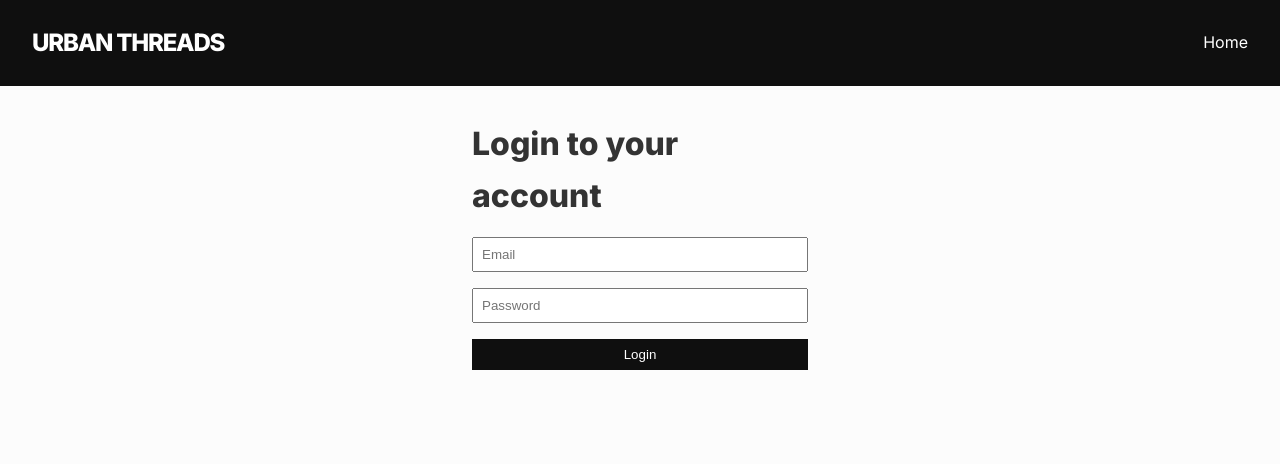
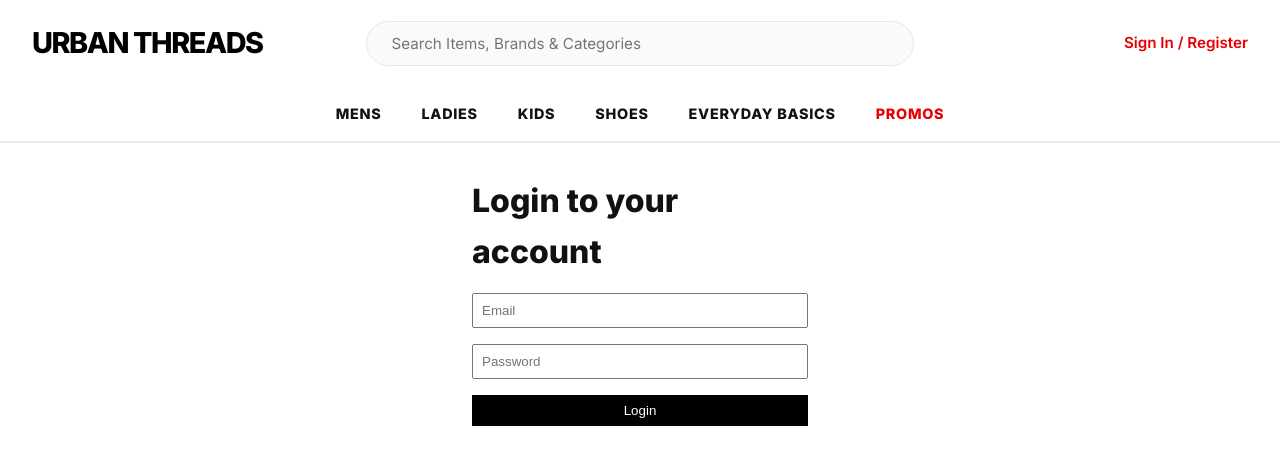
Before and after one commit to kilothejewel/Urban-Threads, a website with bundled scripts: page login.html in a window 1280 px wide. Built offline with nearby package versions, Linux system fonts and the light colour scheme; some packages are replaced by stand-ins of ours; no server answers.

Commit message:
feat: implement revamped storefront layout with global CSS, persistent navigation, and hero category grid

```diff
--- a/css/base.css
+++ b/css/base.css
@@ -1,10 +1,10 @@
 /* base.css - CSS Reset and Variables */
 
 :root {
-  --primary-color: #0f0f0f;
-  --text-color: #333333;
-  --bg-color: #fcfcfc;
-  --accent-color: #ff3e3e; /* A vibrant streetwear accent */
+  --primary-color: #000000;
+  --text-color: #111111;
+  --bg-color: #ffffff;
+  --accent-color: #e60000; /* Red like Mr Price logo */
   --font-family: 'Inter', sans-serif;
 }
 
--- a/css/layout.css
+++ b/css/layout.css
@@ -1,26 +1,64 @@
 /* layout.css - Header, Footer, and Grid Structures */
 
+.header-wrapper {
+  background-color: #fff;
+  border-bottom: 1px solid #eaeaea;
+  position: sticky;
+  top: 0;
+  z-index: 100;
+}
+
 .navbar {
-  display: flex;
-  justify-content: space-between;
+  display: grid;
+  grid-template-columns: 1fr 2fr 1fr;
   align-items: center;
-  padding: 1.5rem 2rem;
-  background-color: var(--primary-color);
-  color: #fff;
+  padding: 1.25rem 2rem;
+  background-color: #fff;
+  color: var(--text-color);
 }
 
 .navbar .logo {
-  font-weight: 800;
-  font-size: 1.5rem;
+  font-weight: 900;
+  font-size: 1.8rem;
   letter-spacing: -0.05em;
   text-transform: uppercase;
+  color: var(--primary-color);
 }
 
-.navbar .nav-links {
+/* Search Bar (Centered) */
+.search-container {
+  display: flex;
+  justify-content: center;
+  width: 100%;
+}
+
+.search-container input {
+  width: 90%;
+  max-width: 600px;
+  padding: 0.75rem 1.5rem;
+  border: 1px solid #e5e7eb;
+  background-color: #f9fafb;
+  border-radius: 9999px; /* Pill shape */
+  font-family: inherit;
+  font-size: 0.95rem;
+  transition: all 0.2s ease;
+}
+
+.search-container input:focus {
+  outline: none;
+  border-color: var(--accent-color);
+  background-color: #fff;
+  box-shadow: 0 0 0 3px rgba(255, 62, 62, 0.1);
+}
+
+.navbar .nav-actions {
   list-style: none;
   display: flex;
-  gap: 2rem;
+  gap: 1.5rem;
   align-items: center;
+  justify-content: flex-end;
+  font-weight: 600;
+  font-size: 0.95rem;
 }
 
 .navbar a:hover,
@@ -34,7 +72,52 @@ nav button {
   border: none;
   color: inherit;
   font-family: inherit;
-  font-size: 1rem;
+  font-size: 0.95rem;
   cursor: pointer;
   font-weight: 600;
 }
+
+/* Secondary Category Nav */
+.secondary-nav {
+  display: flex;
+  justify-content: center;
+  gap: 2.5rem;
+  padding: 1rem 2rem;
+  background-color: #fff;
+  border-bottom: 1px solid #eaeaea;
+  list-style: none;
+  font-weight: 800;
+  font-size: 0.9rem;
+  text-transform: uppercase;
+}
+
+.secondary-nav a {
+  color: var(--text-color);
+  letter-spacing: 0.05em;
+}
+
+.secondary-nav a:hover, .secondary-nav a.active {
+  color: var(--accent-color);
+}
+
+/* Promo Banner */
+.promo-banner {
+  background-color: #5c623c; /* Olive green like the example */
+  color: white;
+  text-align: center;
+  padding: 0.75rem;
+  font-weight: 800;
+  font-size: 1rem;
+  letter-spacing: 0.05em;
+}
+
+@media (max-width: 768px) {
+  .navbar {
+    display: flex;
+    flex-direction: column;
+    gap: 1rem;
+  }
+  .secondary-nav {
+    display: none; /* Hide secondary nav on mobile for simplicity, could add a hamburger menu */
+  }
+}
--- a/login.html
+++ b/login.html
@@ -9,14 +9,29 @@
   <link href="https://fonts.googleapis.com/css2?family=Inter:wght@400;600;800&display=swap" rel="stylesheet">
 </head>
 <body>
-  <header>
-    <nav class="navbar">
-      <div class="logo">Urban Threads</div>
-      <ul class="nav-links">
-        <li><a href="index.html">Home</a></li>
-      </ul>
-    </nav>
-  </header>
+  <div class="header-wrapper">
+    <header>
+      <nav class="navbar">
+        <div class="logo"><a href="index.html">Urban Threads</a></div>
+        <div class="search-container">
+          <input type="search" placeholder="Search Items, Brands & Categories">
+        </div>
+        <ul class="nav-actions">
+          <li id="nav-item-login"><a href="login.html" style="color: var(--accent-color);">Sign In / Register</a></li>
+          <li id="nav-item-logout" style="display:none;"><button id="btn-logout">Logout</button></li>
+          <li id="nav-item-cart" style="display:none;"><a href="cart.html">Cart</a></li>
+        </ul>
+      </nav>
+    </header>
+    <ul class="secondary-nav">
+      <li><a href="#">Mens</a></li>
+      <li><a href="#">Ladies</a></li>
+      <li><a href="#">Kids</a></li>
+      <li><a href="#">Shoes</a></li>
+      <li><a href="#">Everyday Basics</a></li>
+      <li><a href="#" style="color: var(--accent-color);">Promos</a></li>
+    </ul>
+  </div>
 
   <main style="padding: 2rem; max-width: 400px; margin: auto;">
     <h1>Login to your account</h1>
```
Also changed, not shown: cart.html (+17 -5 lines), css/components.css (+61 -0 lines), index.html (+35 -5 lines), js/pages/main.js (+18 -0 lines), assets/images/hero_kids.png (added), assets/images/hero_ladies.png (added), assets/images/hero_mens.png (added).
